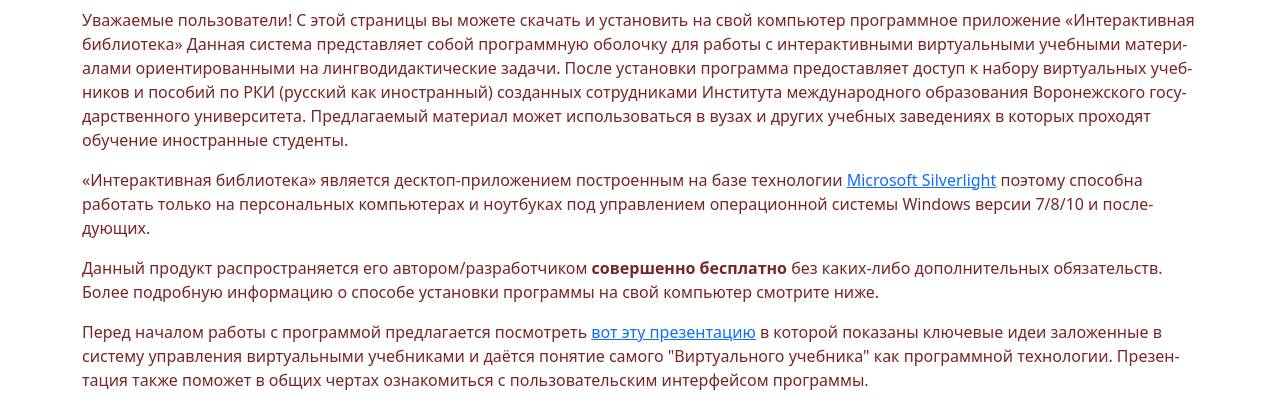
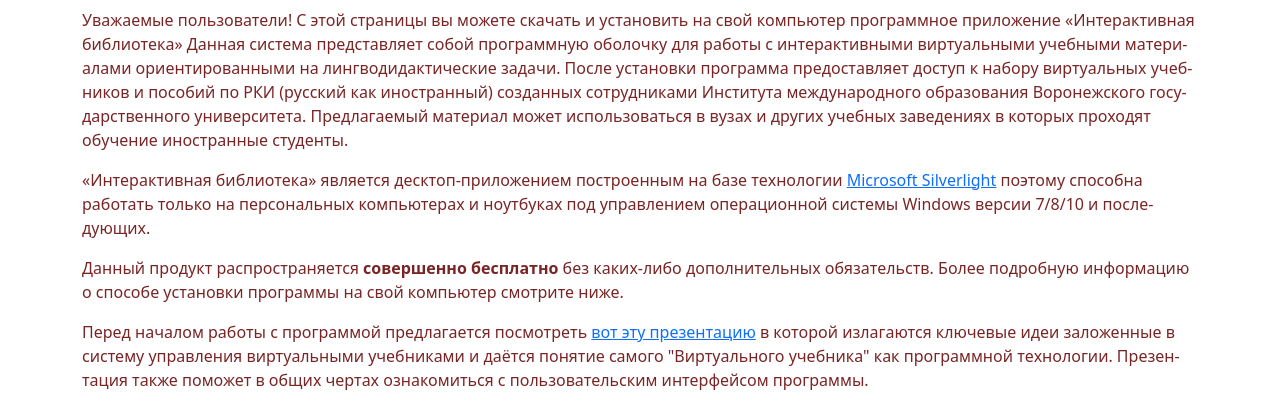
Before and after one commit to neostandart/interlib, a plain HTML site: page index.html in a window 1280 px wide. Shown: the part 265-678 px from the top of the page. Drawn offline with nearby package versions, Linux system fonts and the light colour scheme.

Commit message:
fix text

```diff
--- a/index.html
+++ b/index.html
@@ -44,8 +44,7 @@
                 способна работать только на персо&shy;наль&shy;ных компью&shy;терах и ноут&shy;буках под
                 управ&shy;лением опера&shy;цион&shy;ной системы
                 Windows версии 7/8/10 и после&shy;дующих.</p>
-            <p>Данный продукт распро&shy;страня&shy;ется его автором/разра&shy;ботчиком
-                <strong>совер&shy;шенно
+            <p>Данный продукт распро&shy;страня&shy;ется <strong>совер&shy;шенно
                     бесплатно</strong> без
                 каких-либо дополни&shy;тельных обяза&shy;тельств. Более подробную информацию о способе уста&shy;новки
                 прог&shy;раммы на свой
@@ -55,7 +54,7 @@
             <p>
                 Перед началом работы с прог&shy;раммой предла&shy;гается посмот&shy;реть <a
                     href="https://neostandart.github.io/interlib-vision/" target="_blank">вот эту презен&shy;тацию</a> в
-                кото&shy;рой пока&shy;заны ключевые идеи зало&shy;женные в систему управ&shy;ления вирту&shy;альными
+                кото&shy;рой излага&shy;ются ключевые идеи зало&shy;женные в систему управ&shy;ления вирту&shy;альными
                 учеб&shy;никами и даётся понятие самого "Вирту&shy;ального учеб&shy;ника" как прог&shy;рам&shy;мной техно&shy;логии. Презен&shy;тация также поможет в общих чертах
                 озна&shy;комиться с
                 пользо&shy;ватель&shy;ским интер&shy;фейсом программы.
```
